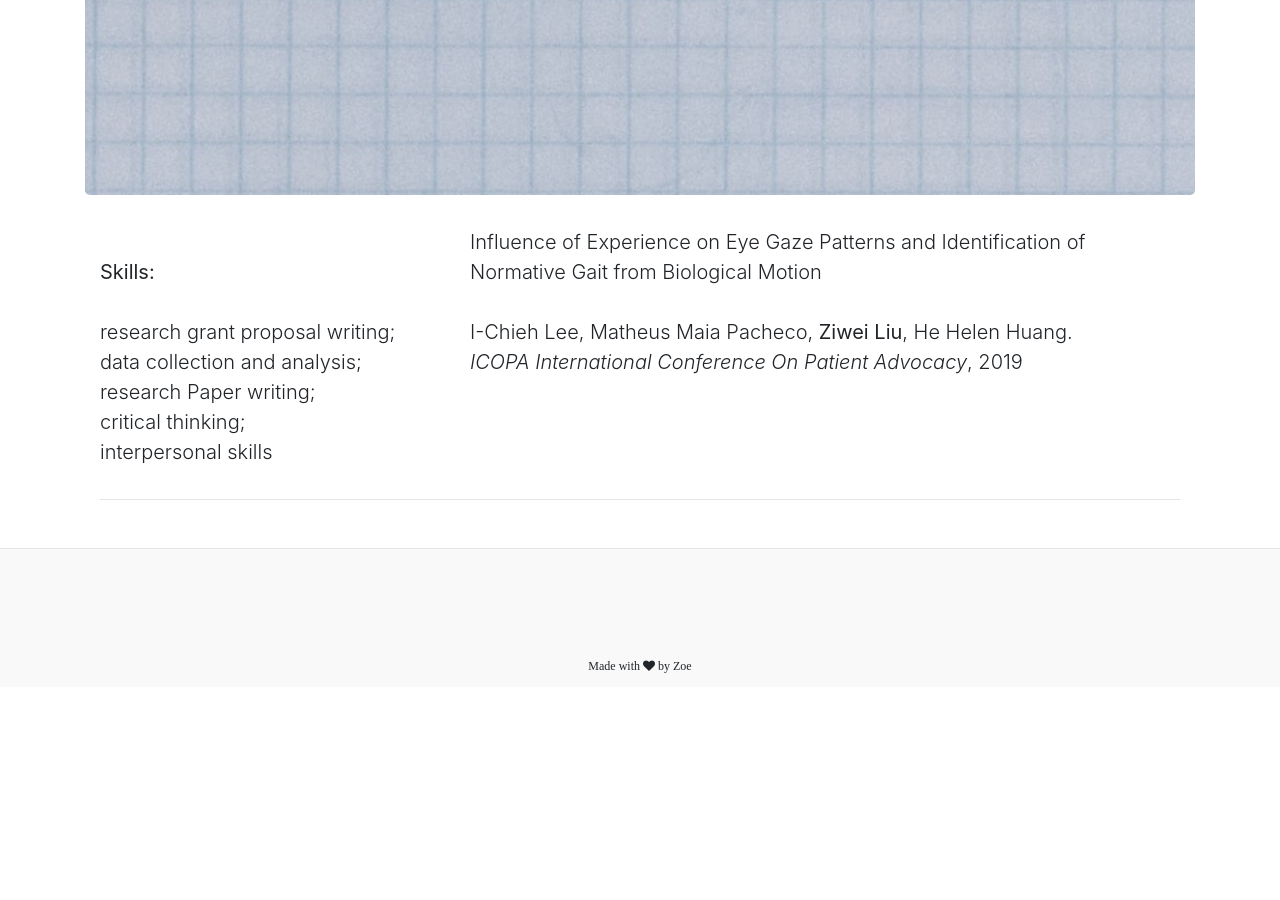
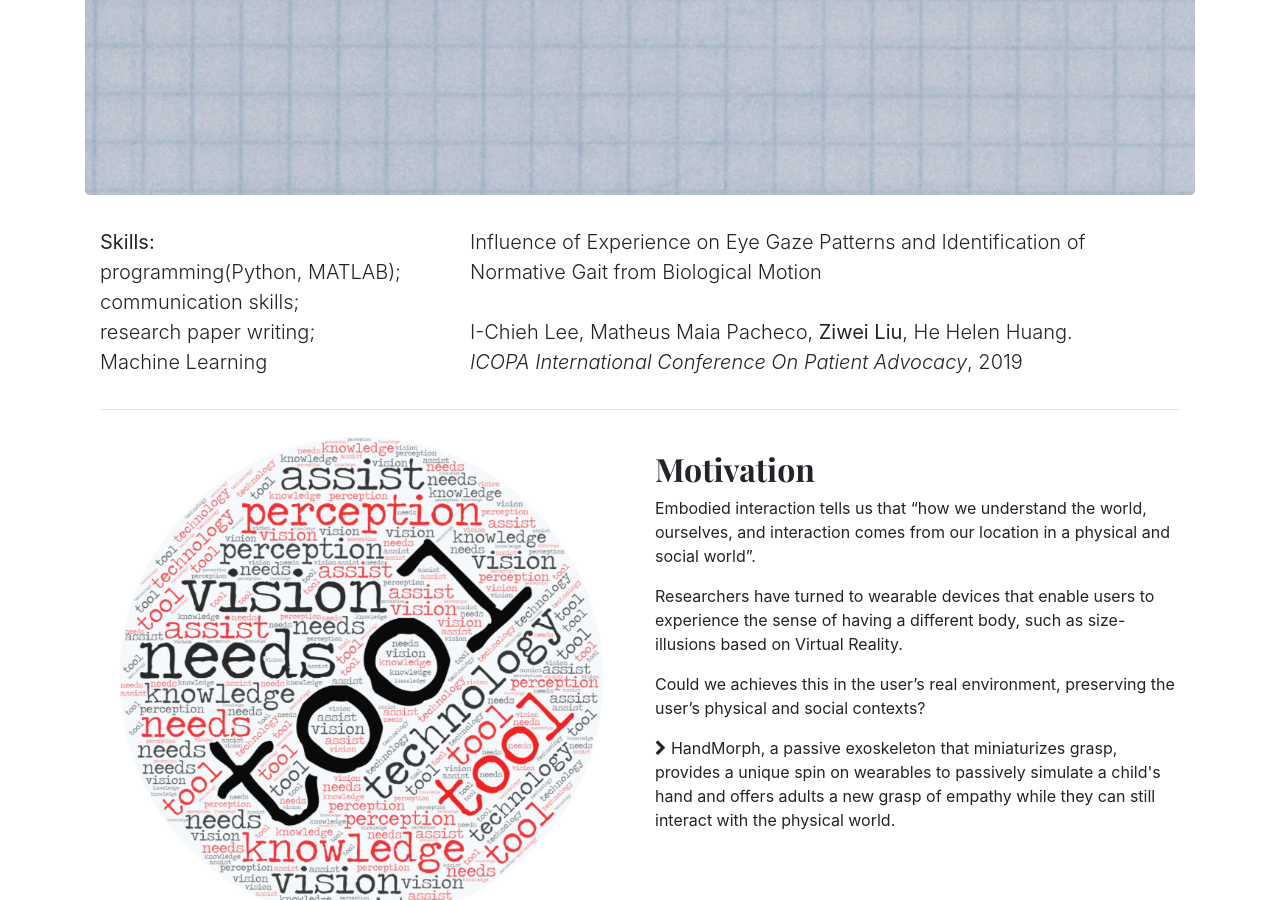
Before and after one commit to zoelzw/zoelzw.github.io, a Jekyll site: the page built from _collections/_research/Eyetracking2.markdown, in a window 1280 px wide and 900 px high, scrolled down 460 px. Built offline with Jekyll 4.4.1, drawn with Linux system fonts in a browser that asks for light colours; nearby versions of some CDN libraries; some web fonts are replaced; before the commit the page ends 1147 px from its top, so only the background shows below that; some of the changed text lies outside the part shown.

Commit message:
update eye2

```diff
--- a/_collections/_research/Eyetracking2.markdown
+++ b/_collections/_research/Eyetracking2.markdown
@@ -9,14 +9,13 @@
 ---
 <div class="row">
   <div class="col-md-4">
-  <p class ="lead">
-    <br> <b>Skills:</b> <br><br>
+  <p class = "lead">
+    <b>Skills:</b> <br>
     <!-- experimental design;<br> -->
-    research grant proposal writing; <br>
-    data collection and analysis;<br>
-    research Paper writing;<br>
-    critical thinking;<br>
-    interpersonal skills
+    programming(Python, MATLAB); <br>
+    communication skills;<br>
+    research paper writing;<br>
+    Machine Learning<br>
   </p>
   </div>
   <div class="col-md-8">
@@ -28,3 +27,72 @@
   </div>
 </div>
 <hr bordercolor = "lightgrey">
+
+
+<div class="row">
+  <div class="col-md-6">
+    <img src="https://github.com/zoelzw/zoelzw.github.io/blob/master/assets/eyetracking0.png?raw=true" style='height: 100%; width: 100%; object-fit: contain'/>
+  </div>
+
+  <div class="col-md-6">
+    <br>
+    <h2>Motivation</h2>
+    <p>
+      Embodied interaction tells us that “how we understand the world, ourselves, and interaction comes from our location in a physical and social world”.
+    </p>
+    <p>
+      Researchers have turned to wearable devices that enable users to experience the sense of having a different body, such as size-illusions based on Virtual Reality.
+    </p>
+    <p>
+      Could we achieves this in the user’s real environment, preserving the user’s physical and social contexts?
+    </p>
+    <p>
+      <i class="fa fa-chevron-right"></i> HandMorph, a passive exoskeleton that miniaturizes grasp, provides a unique spin on wearables to passively simulate a child's hand and offers adults a new grasp of empathy while they can still interact with the physical world.
+    </p>
+  </div>
+</div>
+<hr bordercolor = "lightgrey">
+
+<div class="row">
+  <div class="col-md-6">
+    <br>
+    <img src="https://github.com/zoelzw/zoelzw.github.io/blob/master/assets/HandExp.png?raw=true" style='height: 100%; width: 100%; object-fit: contain'/>
+  </div>
+
+  <div class="col-md-6">
+    <br>
+    <h2>Contribution</h2>
+    <p>
+      In this project, I led the second user study to examine participants’ experiences with HandMorph and participated in paper writting.
+    </p>
+    <p>
+      To investigate whether HandMorph could assist in evaluating/designing products for people with smaller hands, I recruited eight participants to improve the design of a simple toy trumpet to be used by smaller persons, such as chil­dren (ages 3-10).
+    </p>
+    <p>
+      We found that they felt more confident in their simple toy designs when using HandMorph to test their design’s ergonomics.
+    </p>
+  </div>
+</div>
+<hr bordercolor = "lightgrey">
+
+<div class="row">
+  <div class="col-md-6">
+  <br>
+    <h2>And beyond...</h2>
+    <br>
+     <p>
+      Embodiment has been widly discussed across the fields of Neuroscience, Rehabilitation, Psychology, Robotics, and so on. I am also very interested in the concept of embodying foreign objects since it may enable new paradiams in HCI.
+    </p>
+    <p>
+      For instance, Human Computer Integration apply this concept to an extrem that the human body and machines become one. Will this be the future? Is it possible to change our implicit social bias by putting ourselves in other people’s <s>shoes</s> bodies?
+    </p>
+    <p>
+      I led a reading group with my colleague Jun Nishida to review related literature and brianstorm with the HCI club at Uchicago.
+    </p>
+  </div>
+
+  <div class="col-md-6">
+    <br>
+    <img src="https://github.com/zoelzw/zoelzw.github.io/blob/master/assets/Embodiment.png?raw=true" style='height: 100%; width: 100%; object-fit: contain'/>
+  </div>
+</div>
--- a/_collections/_research/SolarPack Solar Car.markdown
+++ b/_collections/_research/SolarPack Solar Car.markdown
@@ -1,10 +1,7 @@
 ---
 layout: idea
 title:  "SolarPack: Building a Competitive Solar Car with Practical Features"
-# author: Patrick Henry
-# date:   2019-10-18 10:20:35 +0200
-role: Battery Technitian
-skills: programming
+date:   2017-07-03
 description: Developing fundations for a 4-seater solar vehicle
 image: https://github.com/zoelzw/zoelzw/blob/master/assets/SolarPack.png?raw=true
 ---
--- a/_collections/_research/zHandMorph.markdown
+++ b/_collections/_research/zHandMorph.markdown
@@ -37,11 +37,9 @@
   </div>
 </div>
 <hr bordercolor = "lightgrey">
-<!-- <iframe width="560" height="315" src="https://www.youtube.com/embed/5o2wPy5hl0w" frameborder="0" allow="accelerometer; autoplay; clipboard-write; encrypted-media; gyroscope; picture-in-picture" allowfullscreen></iframe> -->
 
 <div class="row">
   <div class="col-md-6">
-    <!-- <div class="img-fluid rounded mt-2 mb-2 mb-md-0" style="background-image: url(https://github.com/zoelzw/zoelzw.github.io/blob/master/assets/Embodiment.png?raw=true);  height: 50vh; background-position:center;"> -->
     <img src="https://github.com/zoelzw/zoelzw.github.io/blob/master/assets/hand0.png?raw=true" style='height: 100%; width: 100%; object-fit: contain'/>
   </div>
 
```
Also changed, not shown: assets/eyetracking0.png (added).
